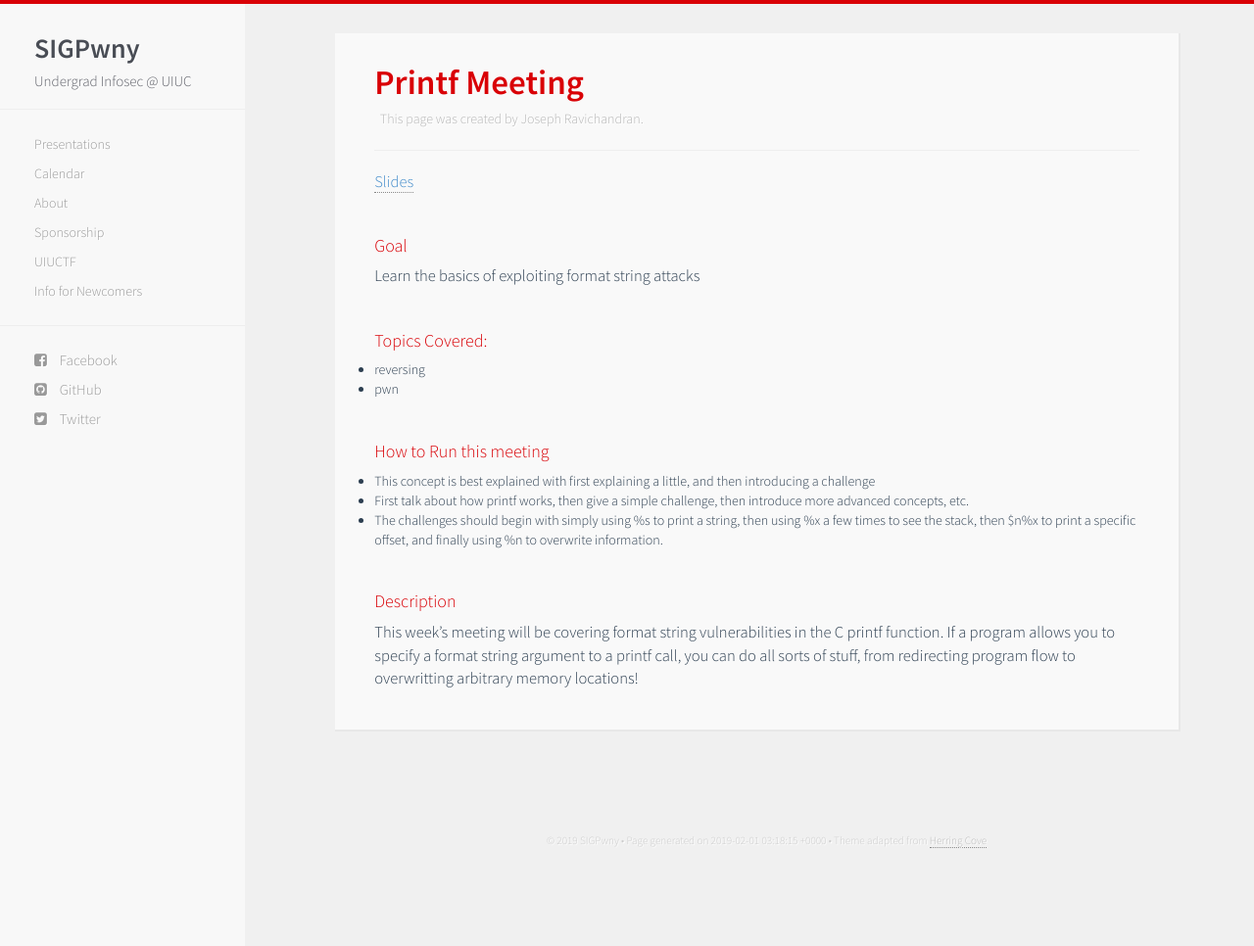
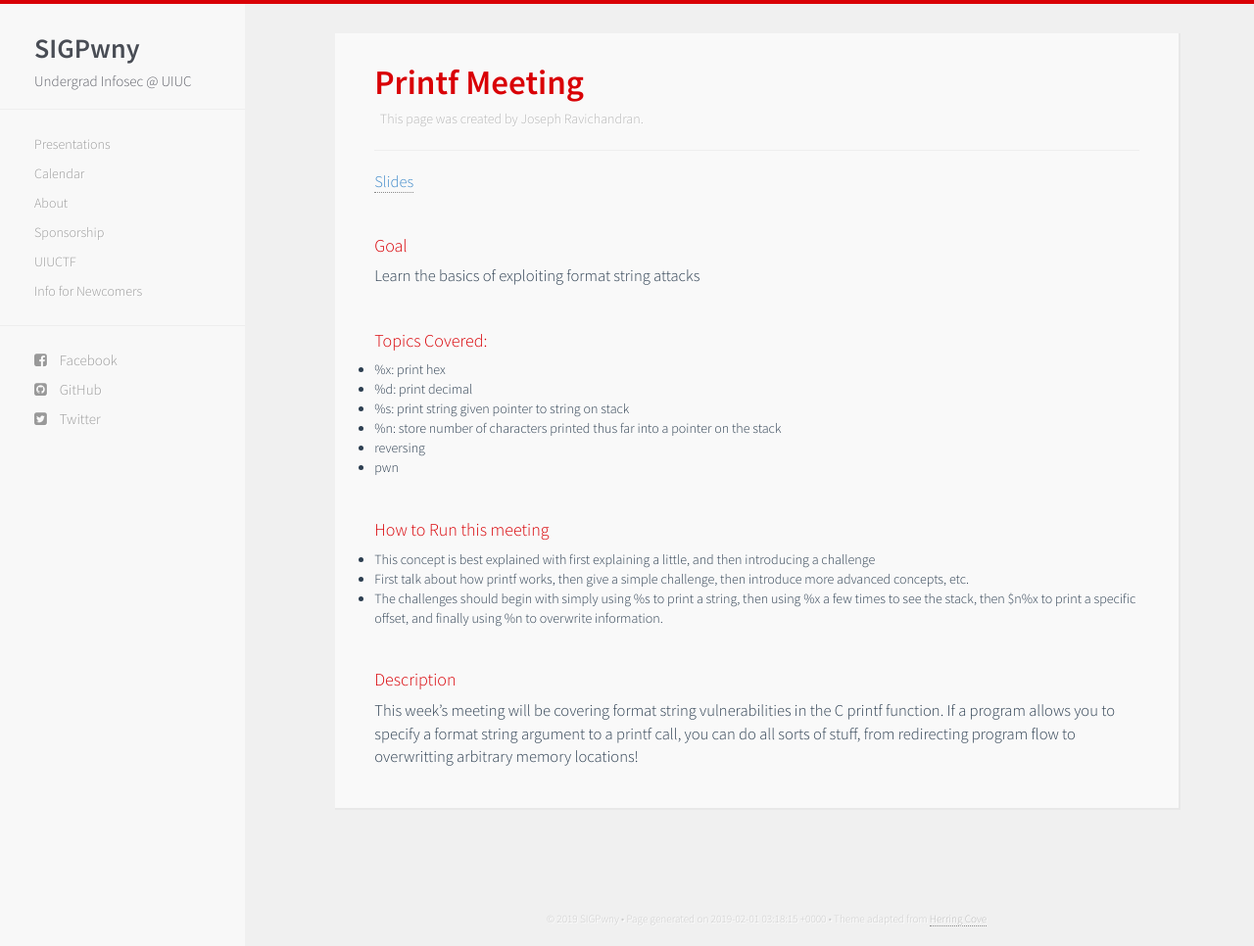
Before and after one commit to sigpwny/sigpwny.github.io-archive, a Jekyll site: the page built from _meetings/intro-printf.md, in a window 1280 px wide and 966 px high. Shown: the whole window at 98% size. Built offline with Jekyll 4.4.1, drawn with Linux system fonts in a browser that asks for light colours; nearby versions of some CDN libraries.

Commit message:
Fix Issues
Updated list-of-topics

```diff
--- a/_meetings/intro-printf.md
+++ b/_meetings/intro-printf.md
@@ -13,6 +13,10 @@ how-to-run: [
 	"The challenges should begin with simply using %s to print a string, then using %x a few times to see the stack, then $n%x to print a specific offset, and finally using %n to overwrite information.",
 ]
 list-of-topics: [
+	"%x: print hex",
+	"%d: print decimal",
+	"%s: print string given pointer to string on stack",
+	"%n: store number of characters printed thus far into a pointer on the stack",
 	"reversing",
 	"pwn"
 	]
```
